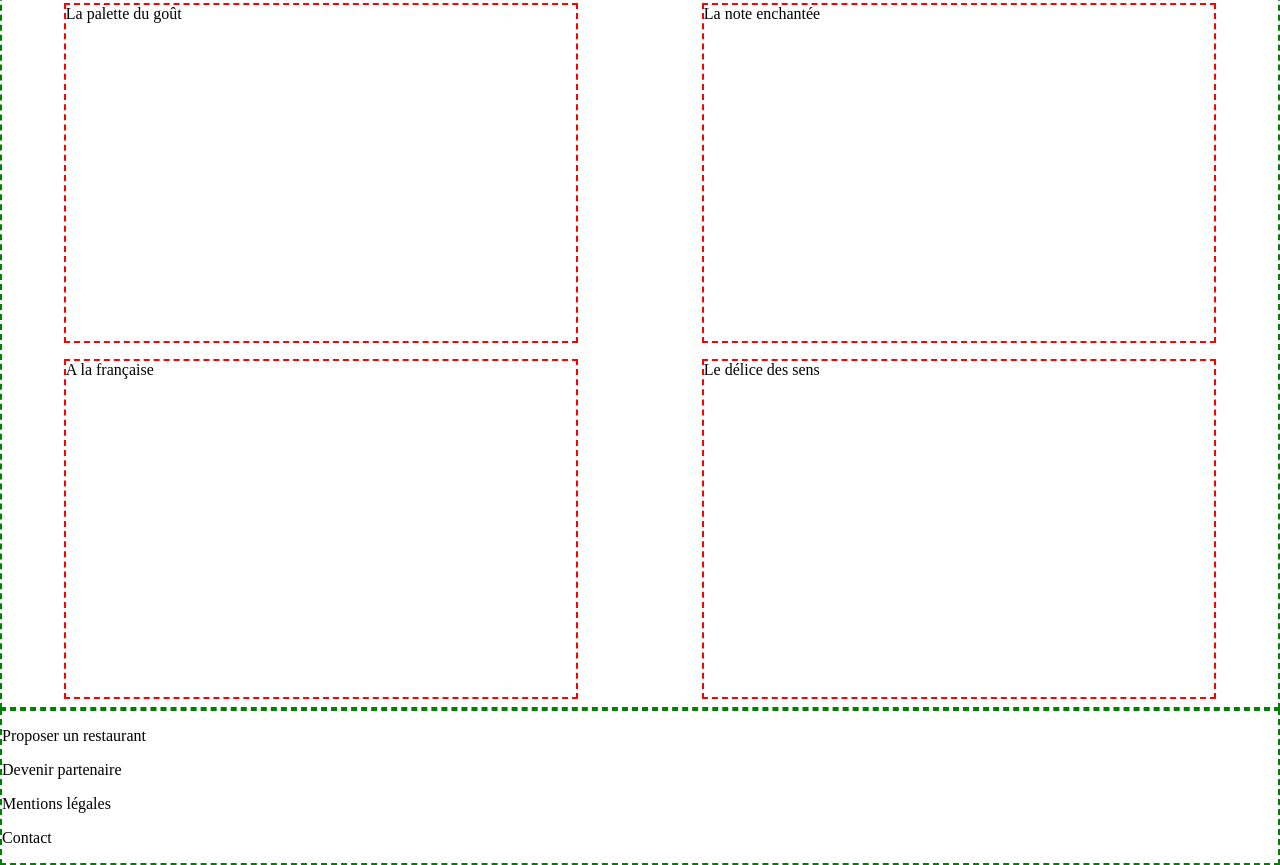
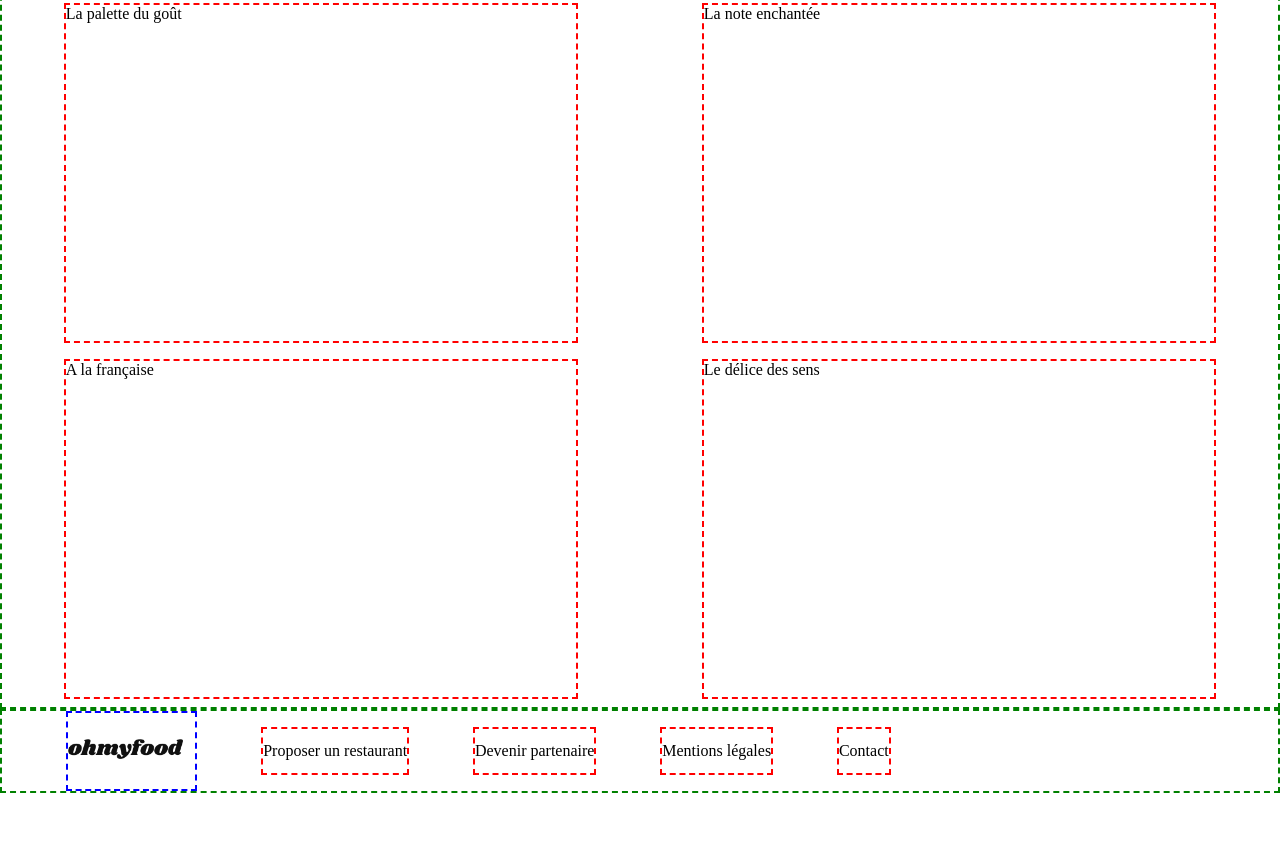
Before and after one commit to ghislaingirardeau/GirardeauGhislain_3_13012021, a website: page index.html in a window 1280 px wide. Shown: the part 322-1187 px from the top of the page. After the commit the page ends 1115 px from the top, so only its background shows below. Drawn offline with Linux system fonts and the light colour scheme.

Commit message:
ajout et 1er ajustement bloc footer

```diff
--- a/index.html
+++ b/index.html
@@ -30,7 +30,7 @@
         <article class="article__restaurant4">Le délice des sens</article>
     </main>
     <footer>
-        <div class="footer__logo"></div>
+        <div class="footer__logo"><img src="maquettes/images/logo/ohmyfood.png" alt="logo_ohmyfood"></div>
         <p>Proposer un restaurant</p>
         <p>Devenir partenaire</p>
         <p>Mentions légales</p>
--- a/sass/main.scss
+++ b/sass/main.scss
@@ -62,4 +62,20 @@ main{
 
 footer{
     @include border(green);
+    @include flex (row, nowrap, flex-start);
+    height: 80px;
+    & p {
+        @include border(red);
+        margin-left: 5%;
+        padding-top: 1%;
+    }
+    & .footer__logo{
+        @include border(blue);
+        margin-left: 5%;
+        padding-top: 2%;
+        width: 10%;
+    }
 }
+.footer__logo img {
+    width: 90%;
+}
```
Also changed, not shown: .public/css/style.css, sass/main.css, 2 other files.
